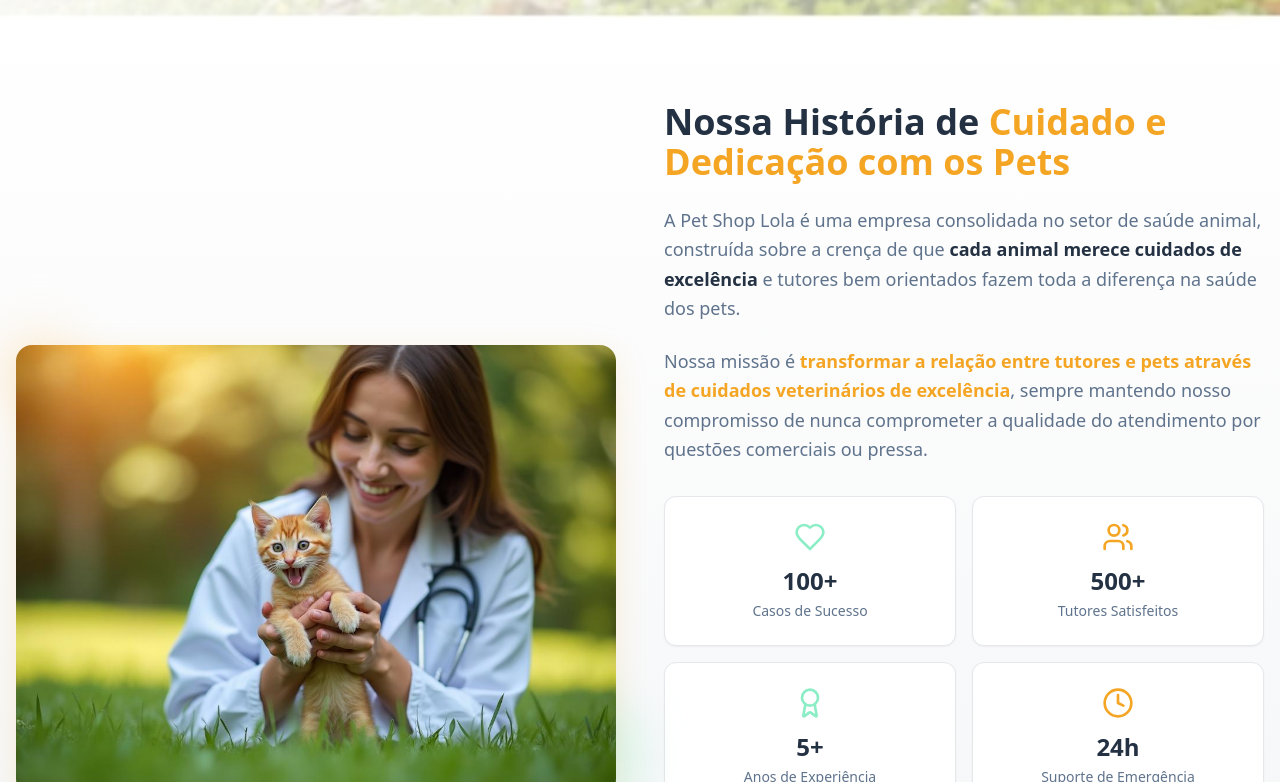
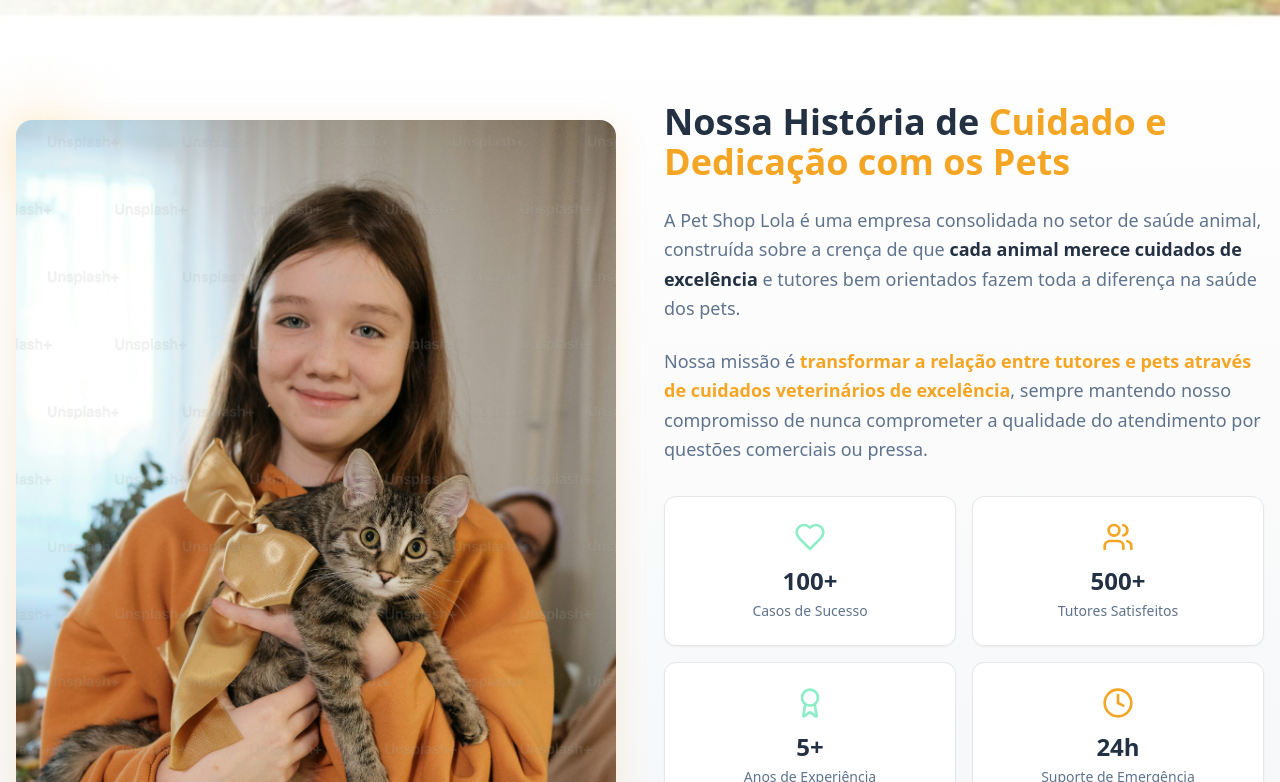
Before and after one commit to Agensy/pet-care-catalyst, a React (Vite) app: page / in a window 1280 px wide. Shown: the part 778-1560 px from the top of the page. Built offline with nearby package versions, Linux system fonts and the light colour scheme.

Commit message:
Update hero section image
Updated the hero section background image with the provided image.

```diff
--- a/src/components/About.tsx
+++ b/src/components/About.tsx
@@ -1,6 +1,6 @@
 import { Card } from "@/components/ui/card";
 import { Heart, Award, Users, Clock } from "lucide-react";
-import aboutImage from "@/assets/woman-kitten-grass.jpg";
+const aboutImage = "/lovable-uploads/9a376adb-be84-461a-b2f8-781138a2724e.png";
 const About = () => {
   return <section id="sobre" className="py-20 bg-gradient-trust">
       <div className="container mx-auto px-4">
@@ -8,7 +8,7 @@ const About = () => {
           {/* Image Section */}
           <div className="relative">
             <div className="relative z-10">
-              <img src={aboutImage} alt="Mulher cuidando carinhosamente de gatinho na grama" className="w-full rounded-2xl shadow-strong" />
+              <img src={aboutImage} alt="Menina sorridente segurando gatinho com carinho" className="w-full rounded-2xl shadow-strong" />
             </div>
             {/* Decorative Elements */}
             <div className="absolute -top-6 -left-6 w-24 h-24 bg-primary-glow/30 rounded-full blur-xl" />
```
Also changed, not shown: public/lovable-uploads/9a376adb-be84-461a-b2f8-781138a2724e.png (added).
